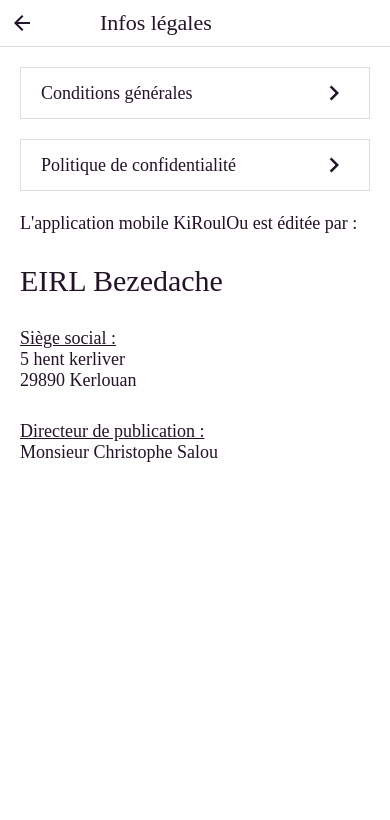
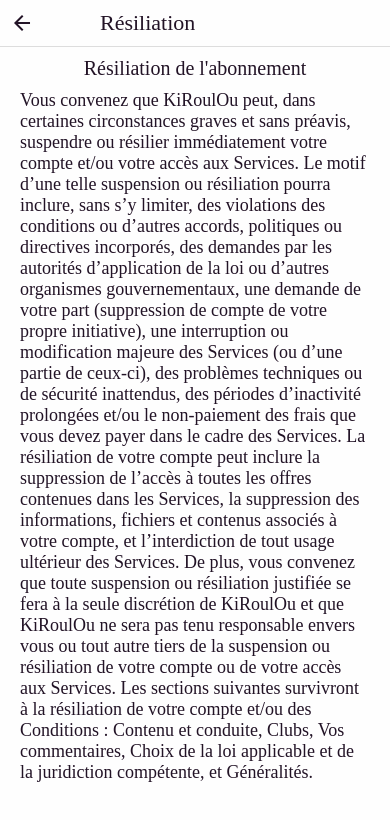
Before and after one commit to bezedache29/kiroulou-app, a React Native app: screen /Termination in a window 390 px wide. Shown: the top 820 px of the page. Built offline with nearby package versions, Linux system fonts and the light colour scheme.

Commit message:
Intégration résiliation abonnement

```diff
--- a/App.jsx
+++ b/App.jsx
@@ -21,6 +21,7 @@
 import TermsAndConditionsScreen from './src/screens/legals/TermsAndConditions/TermsAndConditionsScreen'
 import CancellationScreen from './src/screens/legals/TermsAndConditions/TermsOfService/CancellationScreen'
 import ConductScreen from './src/screens/legals/TermsAndConditions/TermsOfService/ConductScreen'
+import TerminationScreen from './src/screens/legals/TermsAndConditions/TermsOfService/TerminationScreen'
 
 const AppStack = createNativeStackNavigator()
 
@@ -49,6 +50,7 @@
             <AppStack.Screen name="Home" component={HomeScreen} />
             <AppStack.Screen name="Login" component={LoginScreen} />
             <AppStack.Screen name="Conduct" component={ConductScreen} />
+            <AppStack.Screen name="Termination" component={TerminationScreen} />
             <AppStack.Screen
               name="Cancellation"
               component={CancellationScreen}
--- a/src/screens/legals/TermsAndConditions/TermsAndConditionsScreen.jsx
+++ b/src/screens/legals/TermsAndConditions/TermsAndConditionsScreen.jsx
@@ -50,7 +50,9 @@
       <CustomLI
         colors={colors}
         link="Nous pouvons supprimer votre compte si vous agissez de manière inappropriée."
-        onPress={() => {}}
+        onPress={() => {
+          navigation.navigate('Termination')
+        }}
       />
 
       <CustomLI
--- /dev/null
+++ b/src/screens/legals/TermsAndConditions/TermsOfService/TerminationScreen.jsx
@@ -0,0 +1,62 @@
+import { View, Text } from 'react-native'
+import React from 'react'
+
+import { useTheme } from 'react-native-paper'
+
+import {
+  defaultText,
+  littleTitle,
+  my10,
+  px20,
+  textAlignCenter,
+} from '../../../../assets/styles/styles'
+
+import TemplateWithNavigation from '../../../../components/TemplateWithNavigation'
+
+const TerminationScreen = ({ navigation }) => {
+  const { colors } = useTheme()
+  return (
+    <TemplateWithNavigation
+      navigationNavigate={() => {
+        navigation.goBack()
+      }}
+      label="Résiliation"
+    >
+      <View style={px20}>
+        <Text
+          style={[littleTitle, my10, textAlignCenter, { color: colors.text }]}
+        >
+          Résiliation de l'abonnement
+        </Text>
+
+        <Text style={[defaultText, { color: colors.text }]}>
+          Vous convenez que KiRoulOu peut, dans certaines circonstances graves
+          et sans préavis, suspendre ou résilier immédiatement votre compte
+          et/ou votre accès aux Services. Le motif d’une telle suspension ou
+          résiliation pourra inclure, sans s’y limiter, des violations des
+          conditions ou d’autres accords, politiques ou directives incorporés,
+          des demandes par les autorités d’application de la loi ou d’autres
+          organismes gouvernementaux, une demande de votre part (suppression de
+          compte de votre propre initiative), une interruption ou modification
+          majeure des Services (ou d’une partie de ceux-ci), des problèmes
+          techniques ou de sécurité inattendus, des périodes d’inactivité
+          prolongées et/ou le non-paiement des frais que vous devez payer dans
+          le cadre des Services. La résiliation de votre compte peut inclure la
+          suppression de l’accès à toutes les offres contenues dans les
+          Services, la suppression des informations, fichiers et contenus
+          associés à votre compte, et l’interdiction de tout usage ultérieur des
+          Services. De plus, vous convenez que toute suspension ou résiliation
+          justifiée se fera à la seule discrétion de KiRoulOu et que KiRoulOu ne
+          sera pas tenu responsable envers vous ou tout autre tiers de la
+          suspension ou résiliation de votre compte ou de votre accès aux
+          Services. Les sections suivantes survivront à la résiliation de votre
+          compte et/ou des Conditions : Contenu et conduite, Clubs, Vos
+          commentaires, Choix de la loi applicable et de la juridiction
+          compétente, et Généralités.
+        </Text>
+      </View>
+    </TemplateWithNavigation>
+  )
+}
+
+export default TerminationScreen
```
